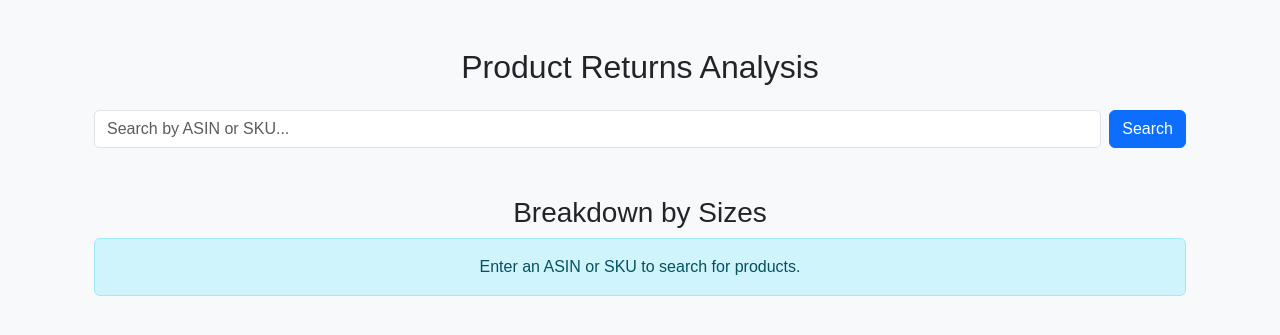
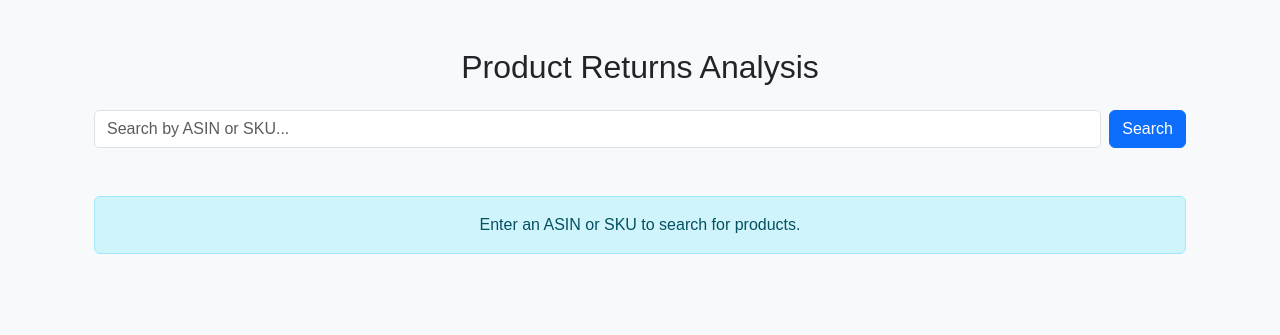
Before and after one commit to bcm082/amzreturns, a Flask app: page /products in a window 1280 px wide. Shown: the part 56-391 px from the top of the page. Run offline with Flask 3, Linux system fonts and the light colour scheme.

Commit message:
quick fix on products.html

```diff
--- a/templates/products.html
+++ b/templates/products.html
@@ -97,9 +97,10 @@
 
     <!-- Results Table -->
      <br>
-    <h3 class="text-center">Breakdown by Sizes</h3>
+
     {% if products %}
     <div class="table-responsive">
+        <h3 class="text-center">Breakdown by Sizes</h3>
         {% for product in products %}
         <hr class="my-4">
         <table class="table table-hover table-bordered">
```
